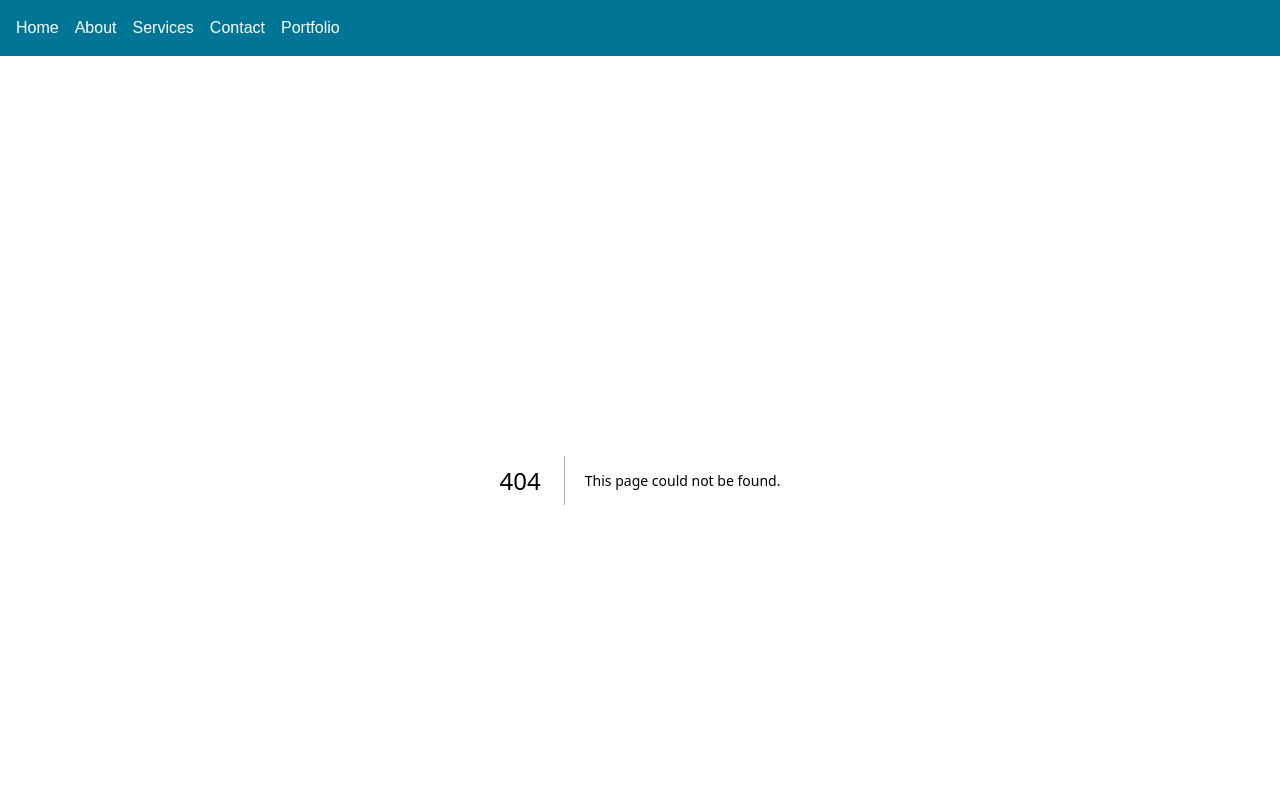
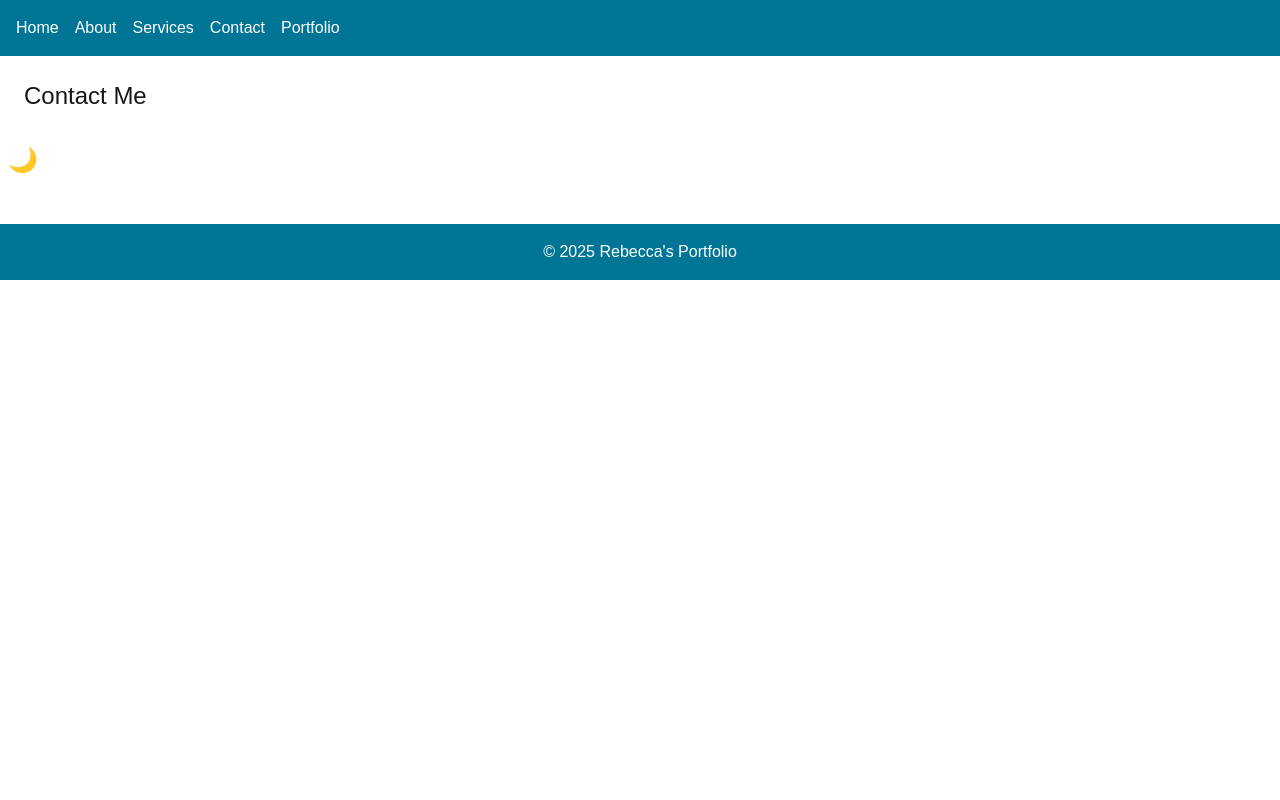
Before and after one commit to cyb3rr31a/nextjs-course, a Next.js app: page /contact in a window 1280 px wide. Before the commit this address had no page. Shown: the top 800 px of the page. Built offline with nearby package versions, Linux system fonts and the light colour scheme.

Commit message:
add: contact page

```diff
--- /dev/null
+++ b/app/contact/page.tsx
@@ -0,0 +1,8 @@
+export const metadata = {
+  title: 'Contact | Portfolio',
+  description: 'Contact me on these platforms',
+};
+
+export default function ContactPage() {
+    return <h1 className="text-2xl">Contact Me</h1>
+}
```
